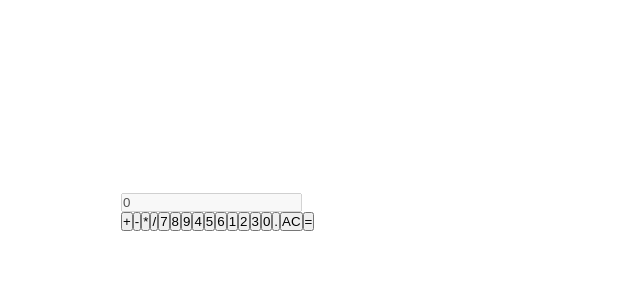
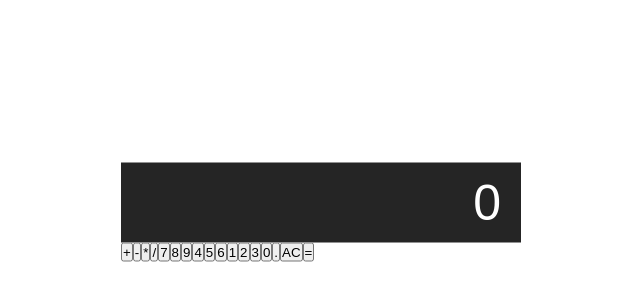
Before and after one commit to ZachNusbaum/Calc2, a React (Create React App) app: page / in a window 1280 px wide. Shown: the part 188-488 px from the top of the page, without its empty margins (319-959 px from the left). Built offline with nearby package versions, Linux system fonts and the light colour scheme.

Commit message:
Style the display

```diff
--- a/src/App.css
+++ b/src/App.css
@@ -7,3 +7,15 @@
   transform: translate(-50%, -50%);
   width: 400px;
 }
+
+.calculator-screen {
+  width: 100%;
+  font-size: 5rem;
+  height: 80px;
+  border: none;
+  background-color: #252525;
+  color: #fff;
+  text-align: right;
+  padding-right: 20px;
+  padding-left: 10px;
+}
```
